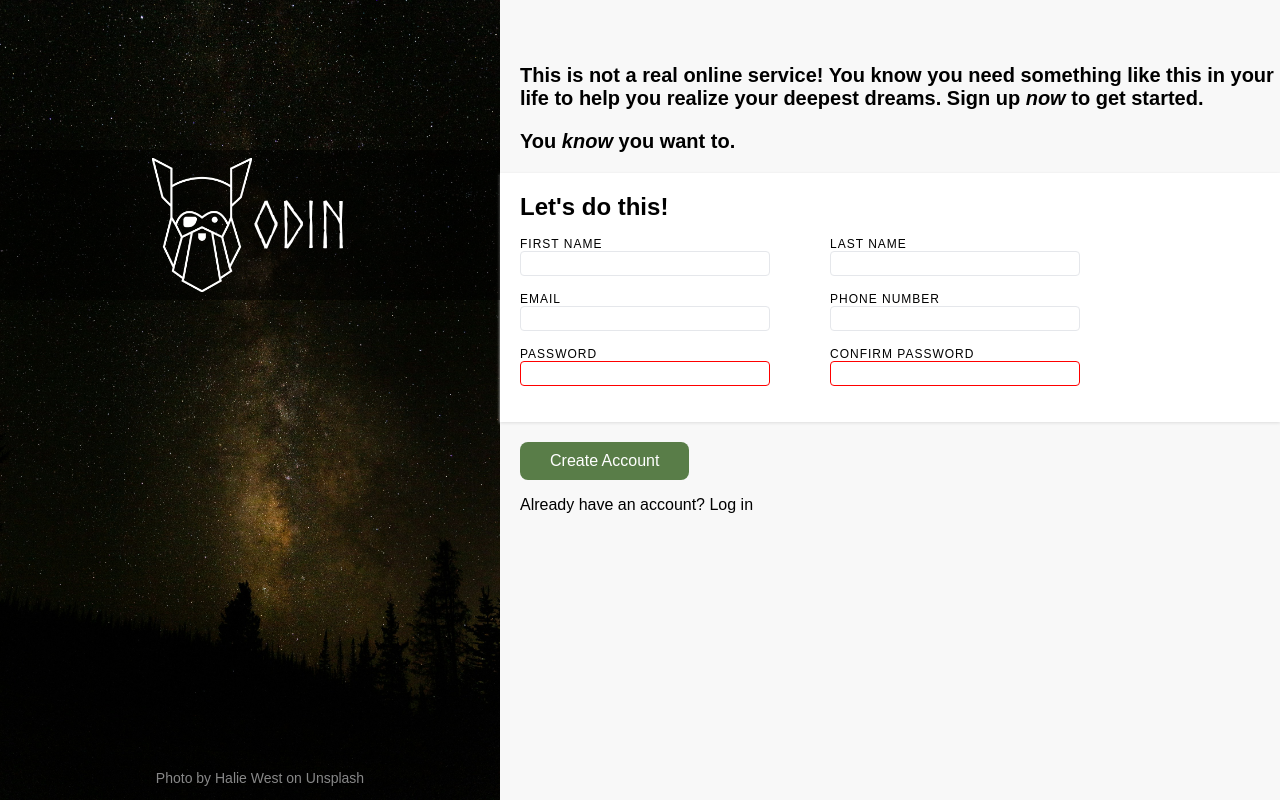
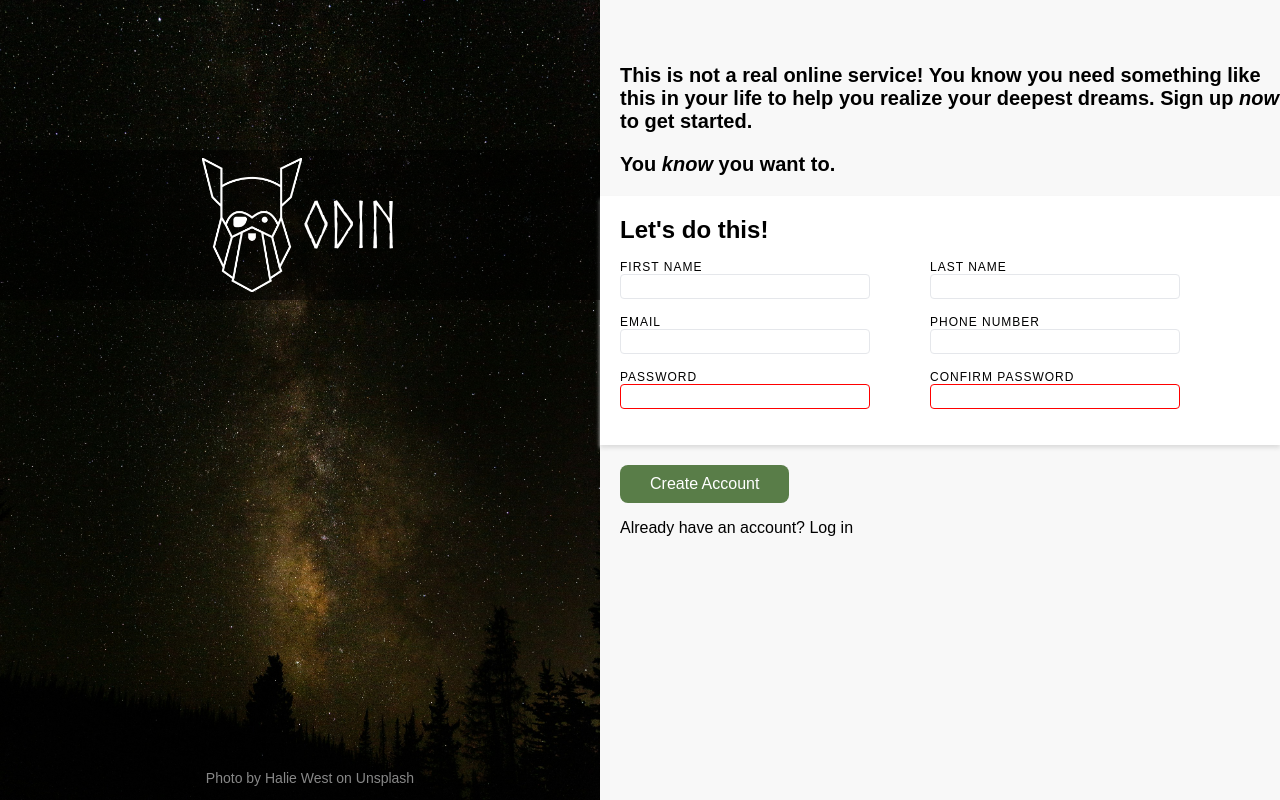
Before and after one commit to EndasBeyond/sign-up-form, a plain HTML site: page index.html in a window 1280 px wide. Drawn offline with Linux system fonts and the light colour scheme.

Commit message:
increased image width and box shadow

```diff
--- a/style.css
+++ b/style.css
@@ -22,7 +22,7 @@ body {
     background-image: url(unsplash.jpg);
     background-size: cover;
     height: 100vh;
-    width: 500px;
+    width: 600px;
     display: flex;
     flex-direction: column;
     justify-content: space-between;
@@ -50,7 +50,7 @@ body {
 }
 
 img {
-    width: 500px;
+    width: 600px;
 }
 
 .content {
@@ -75,7 +75,7 @@ h2 {
 .form-container {
     background-color: white;
     padding: 20px;
-    box-shadow: 0 1px 3px #ddd;
+    box-shadow: 0 3px 4px #ddd;
 }
 
 .flex-row {
@@ -117,6 +117,7 @@ button {
     border-radius: 8px;
     border: none;
     margin: 20px 0 0 20px;
+    cursor: pointer;
 }
 
 p {
```
